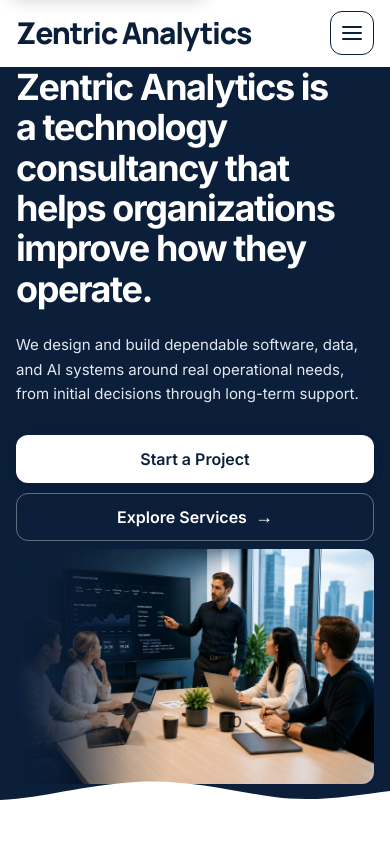
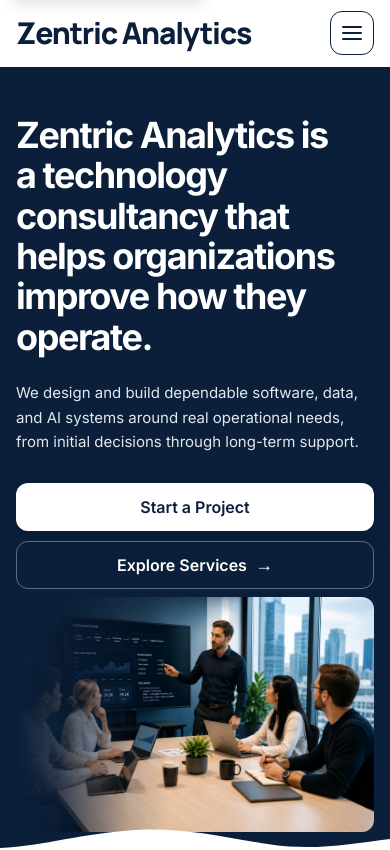
Before and after one commit to Zentric-Analytics/Zentricanalytics.com, a Next.js app: page / in a window 390 px wide. Shown: the top 850 px of the page. Built offline with nearby package versions, Linux system fonts and the light colour scheme.

Commit message:
Fix mobile home hero spacing

```diff
--- a/src/app/page.tsx
+++ b/src/app/page.tsx
@@ -127,7 +127,7 @@ export default function Home() {
   return (
     <PageShell>
       <section className="hero-premium relative isolate overflow-hidden bg-[#0B1F3A] text-white">
-        <div className="mx-auto grid w-full max-w-6xl items-center gap-3 px-4 pb-5 pt-0 md:grid-cols-[minmax(0,48fr)_minmax(0,52fr)] md:gap-6 md:px-4 md:pb-16 md:pt-10 lg:max-w-[90rem] lg:gap-6 lg:pb-20 lg:pt-12 xl:pt-14">
+        <div className="mx-auto grid w-full max-w-6xl items-center gap-3 px-4 pb-5 pt-10 min-[375px]:pt-12 md:grid-cols-[minmax(0,48fr)_minmax(0,52fr)] md:gap-6 md:px-4 md:pb-16 md:pt-16 lg:max-w-[90rem] lg:gap-6 lg:pb-20 lg:pt-12 xl:pt-14">
           <div className="min-w-0">
             <h1 className="home-hero-heading hero-reveal hero-reveal-1 text-white">
               <span className="lg:hidden">Zentric Analytics is a technology consultancy that helps organizations improve how they operate.</span>
```
Also changed, not shown: 1 other file (tests, documents, lock files or other folders).
